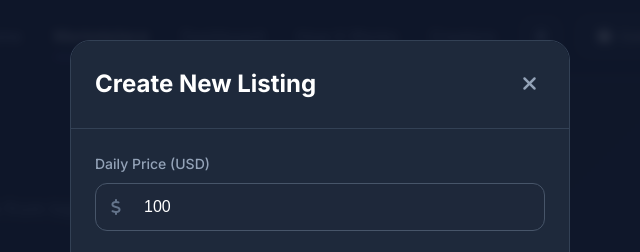
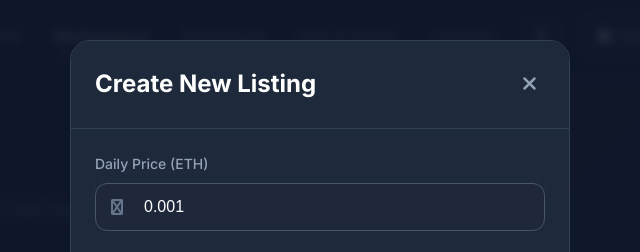
Before and after one commit to ThinktankTokenomics/BannerPe, a plain HTML site: page marketplace.html in a window 1280 px wide. Both pictures are taken after typing "Sample" into the empty fields and a click on the button "Create Listing". Shown: the top 252 px of the page, 320-960 px from the left. Drawn offline with Linux system fonts and the light colour scheme.

Commit message:
Update marketplace.html

```diff
--- a/marketplace.html
+++ b/marketplace.html
@@ -189,12 +189,13 @@
             <div class="modal-body">
                 <form id="listingForm">
                     <div class="form-group">
-                        <label for="dailyPrice">Daily Price (USD)</label>
-                        <div class="input-with-icon">
-                            <i class="fas fa-dollar-sign"></i>
-                            <input type="number" id="dailyPrice" min="1" max="10000" value="100" required>
-                        </div>
-                    </div>
+    <label for="dailyPrice">Daily Price (ETH)</label>  <!-- Changed from USD to ETH -->
+    <div class="input-with-icon">
+        <i class="fas fa-ethereum"></i>  <!-- Changed icon -->
+        <input type="number" id="dailyPrice" min="0.0001" max="1" step="0.0001" value="0.001" required>
+        <!-- Changed: min 0.0001, max 1, step 0.0001, default 0.001 ETH -->
+    </div>
+</div>
 
                     <div class="form-group">
                         <label for="bannerPreview">Banner Preview</label>
```
